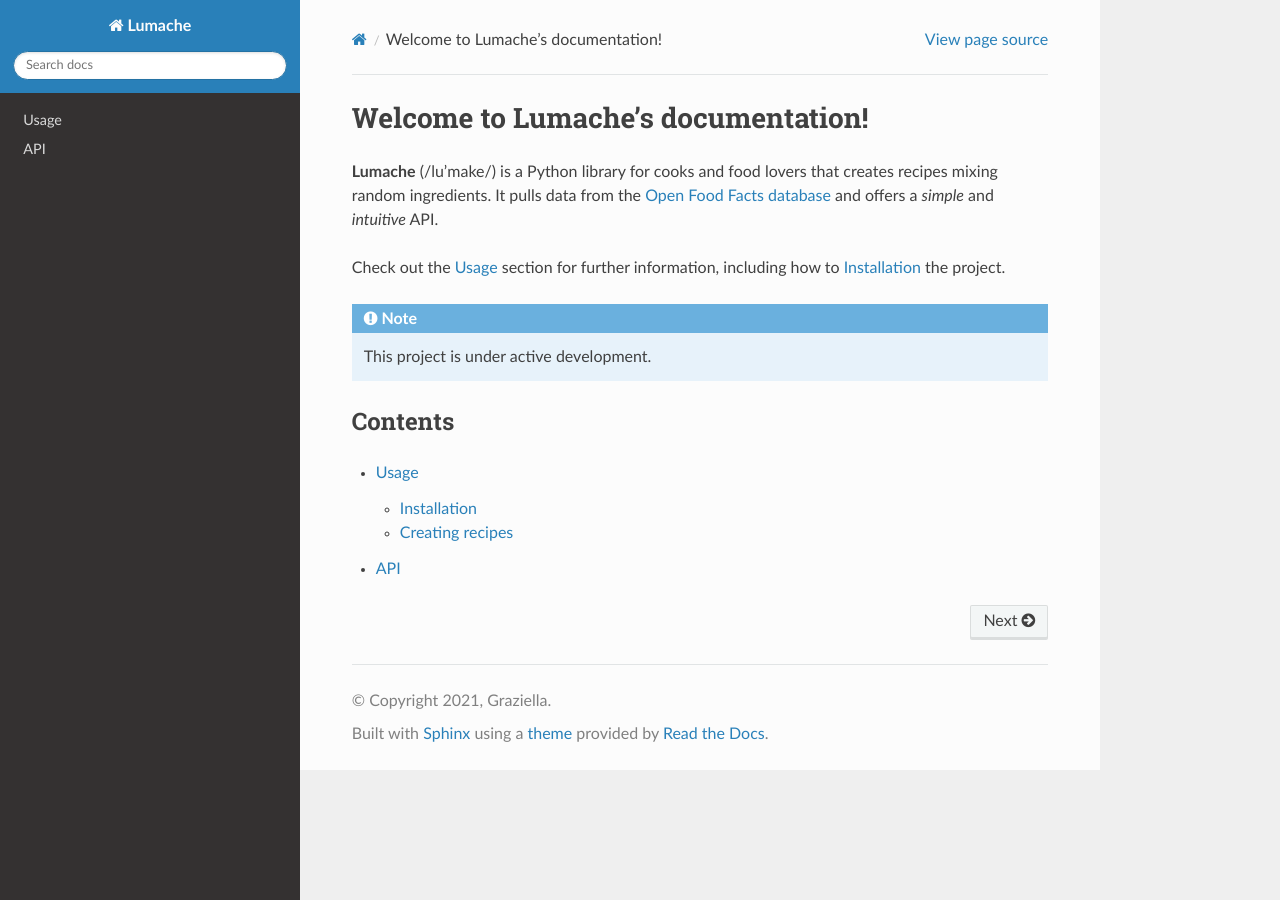
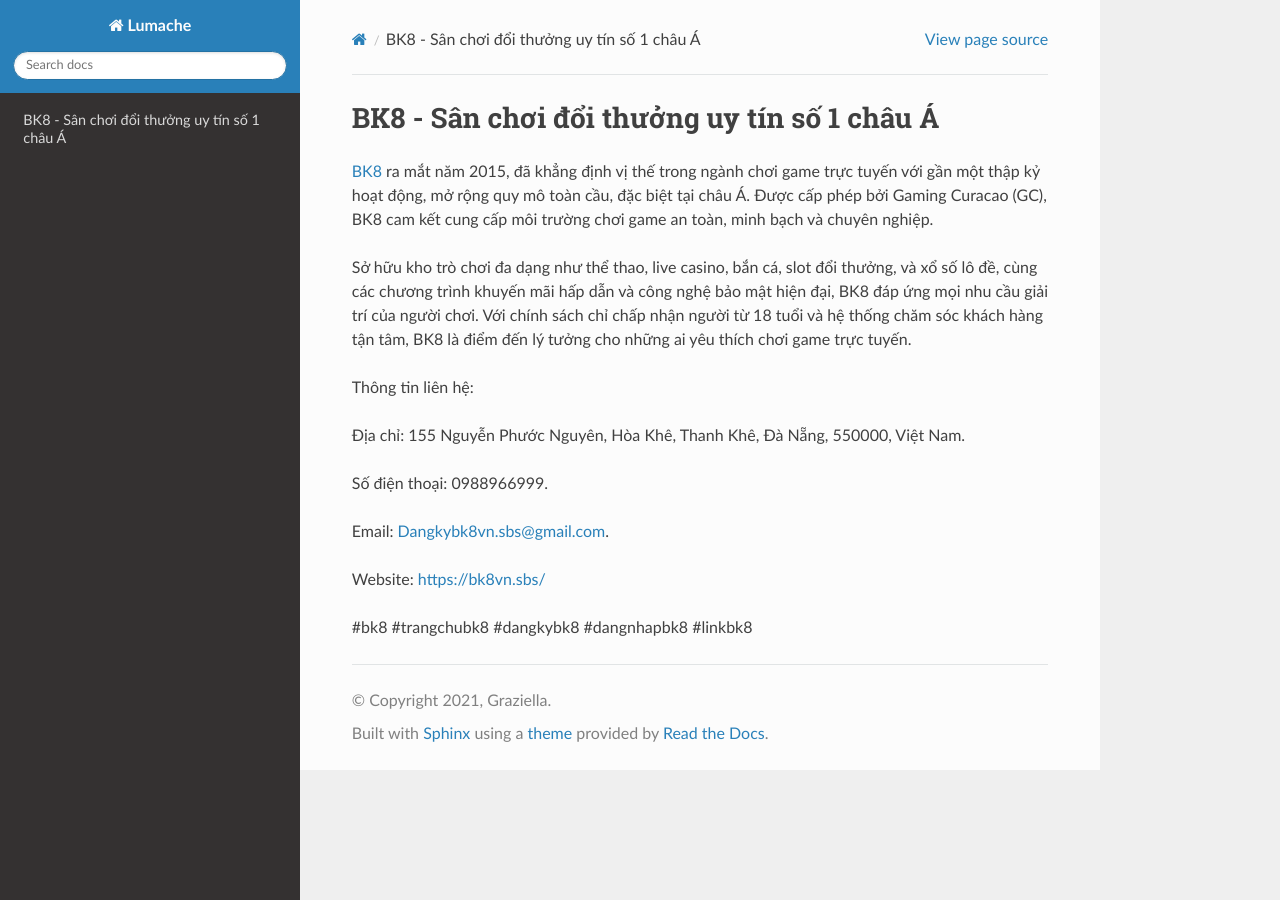
Before and after one commit to parkisngan19/bk8vnsbs, a Sphinx documentation site: the page built from docs/source/index.rst, in a window 1280 px wide. Built offline with Sphinx 7.4.7 and the Read the Docs theme 3.1.0, drawn with Linux system fonts in a browser that asks for light colours.

Commit message:
Update index.rst

```diff
--- a/docs/source/index.rst
+++ b/docs/source/index.rst
@@ -1,22 +1,18 @@
-Welcome to Lumache's documentation!
+BK8 - Sân chơi đổi thưởng uy tín số 1 châu Á
 ===================================
 
-**Lumache** (/lu'make/) is a Python library for cooks and food lovers
-that creates recipes mixing random ingredients.
-It pulls data from the `Open Food Facts database <https://world.openfoodfacts.org/>`_
-and offers a *simple* and *intuitive* API.
+`BK8 <https://bk8vn.sbs/>`_ ra mắt năm 2015, đã khẳng định vị thế trong ngành chơi game trực tuyến với gần một thập kỷ hoạt động, mở rộng quy mô toàn cầu, đặc biệt tại châu Á. Được cấp phép bởi Gaming Curacao (GC), BK8 cam kết cung cấp môi trường chơi game an toàn, minh bạch và chuyên nghiệp.
 
-Check out the :doc:`usage` section for further information, including
-how to :ref:`installation` the project.
+Sở hữu kho trò chơi đa dạng như thể thao, live casino, bắn cá, slot đổi thưởng, và xổ số lô đề, cùng các chương trình khuyến mãi hấp dẫn và công nghệ bảo mật hiện đại, BK8 đáp ứng mọi nhu cầu giải trí của người chơi. Với chính sách chỉ chấp nhận người từ 18 tuổi và hệ thống chăm sóc khách hàng tận tâm, BK8 là điểm đến lý tưởng cho những ai yêu thích chơi game trực tuyến.
 
-.. note::
+Thông tin liên hệ:
 
-   This project is under active development.
+Địa chỉ: 155 Nguyễn Phước Nguyên, Hòa Khê, Thanh Khê, Đà Nẵng, 550000, Việt Nam.
 
-Contents
---------
+Số điện thoại: 0988966999.
 
-.. toctree::
+Email: Dangkybk8vn.sbs@gmail.com.
 
-   usage
-   api
+Website: https://bk8vn.sbs/
+
+#bk8 #trangchubk8 #dangkybk8 #dangnhapbk8 #linkbk8
```
